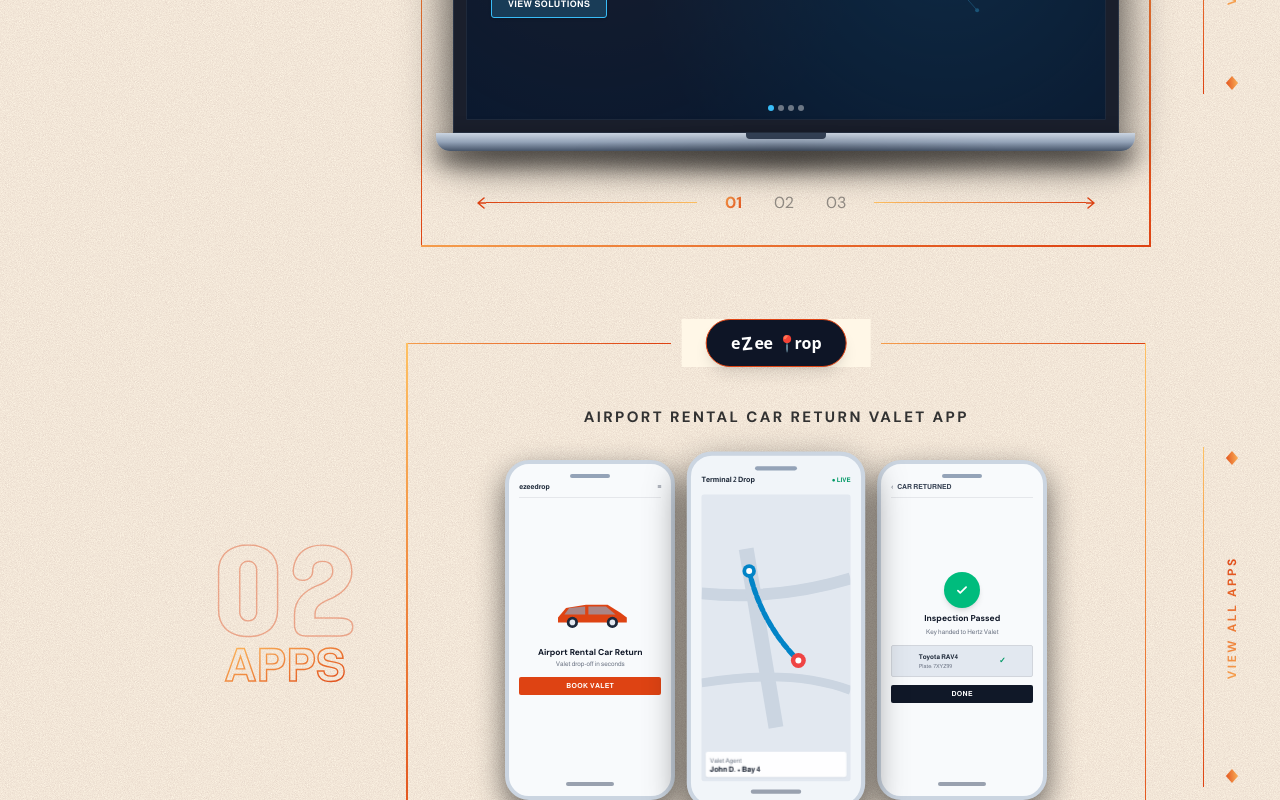
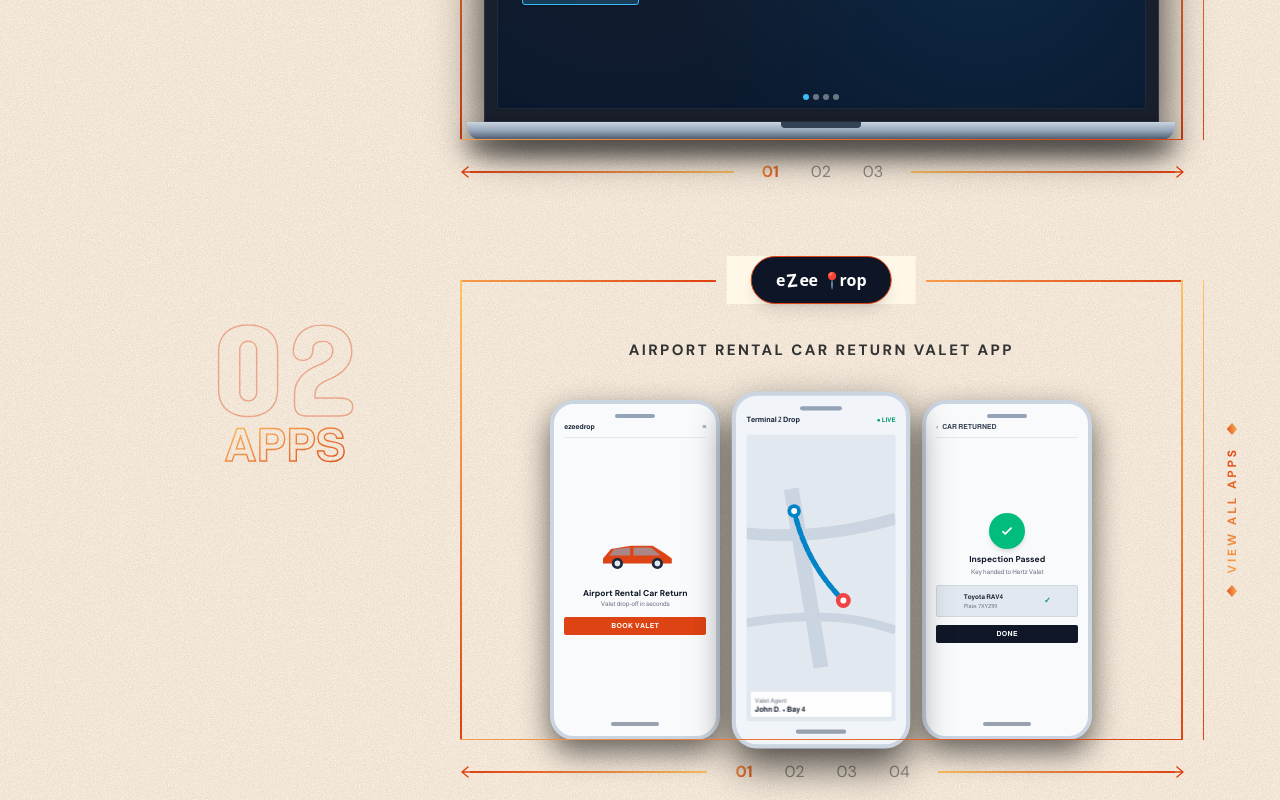
Before and after one commit to shihablabs/project-portfolio, a Next.js app: page /work in a window 1280 px wide. Shown: the part 1200-2000 px from the top of the page. Built offline with nearby package versions, Linux system fonts and the light colour scheme.

Commit message:
feat(work): update category sections with max-w 725px, 20px vertical line, centered view all, outside bottom slider, and flush bottom mockup

```diff
--- a/src/components/sections/WorkCategorySection.tsx
+++ b/src/components/sections/WorkCategorySection.tsx
@@ -54,18 +54,23 @@
 
   return (
     <section id={id} className="w-full scroll-mt-28 select-none">
-      <div className="relative w-full flex flex-col xl:flex-row items-center justify-between gap-6 sm:gap-8">
+      <div className="relative w-full flex flex-col xl:flex-row items-center xl:items-start justify-between gap-8 sm:gap-10">
         {/* ════════════════════════════════════════════════════════════
-            1. LEFT COLUMN: Reusable SectionBadge from Home Page
+            1. LEFT COLUMN: Reusable SectionBadge with fixed consistent width
+               so all 3 sections align identically from left to right
             ════════════════════════════════════════════════════════════ */}
-        <div className="w-full xl:w-auto flex items-center justify-center xl:justify-start flex-shrink-0 select-none">
+        <div className="w-full xl:w-[220px] 2xl:w-[240px] flex items-center justify-center xl:justify-start flex-shrink-0 select-none pt-4 xl:pt-8">
           <SectionBadge num={number} label={title} isFilled={isActive} />
         </div>
 
         {/* ════════════════════════════════════════════════════════════
-            2. CENTER FRAMED CARD (Max-width 740px, Scales down automatically)
+            2. SHOWCASE UNIT (Box + 20px Gap + Vertical Line + View All Button + Outside Bottom Slider)
             ════════════════════════════════════════════════════════════ */}
-        <div className="relative w-full max-w-[740px] bg-transparent min-h-[460px] sm:min-h-[500px] flex flex-col justify-between pt-10 sm:pt-12 pb-6 sm:pb-8 px-4 sm:px-8">
+        <div className="flex-1 w-full max-w-[850px] flex flex-col items-center xl:items-start">
+          {/* ── ROW: Showcase Box (max-w 725px) + 20px Gap + Vertical Line + View All Button ── */}
+          <div className="w-full flex items-stretch justify-center xl:justify-start gap-[20px]">
+            {/* ── MAIN BORDER BOX (Fixed Max-Width 725px, Flush Bottom Mockup) ── */}
+            <div className="relative w-full max-w-[725px] bg-transparent min-h-[400px] sm:min-h-[440px] md:min-h-[460px] flex flex-col justify-between pt-10 sm:pt-12 pb-0 px-4 sm:px-6">
               {/* Top horizontal border line (with center gap for client logo notch) */}
               <div
                 className="absolute top-0 left-0 right-[calc(50%+85px)] sm:right-[calc(50%+105px)] h-[1.5px] pointer-events-none"
@@ -86,7 +91,8 @@
               <div
                 className="absolute top-0 left-0 bottom-0 w-[1.5px] pointer-events-none"
                 style={{
-              background: "linear-gradient(180deg, #FEC163 0%, #DE4313 100%)",
+                  background:
+                    "linear-gradient(180deg, #FEC163 0%, #DE4313 100%)",
                 }}
               />
 
@@ -94,13 +100,14 @@
               <div
                 className="absolute top-0 right-0 bottom-0 w-[1.5px] pointer-events-none"
                 style={{
-              background: "linear-gradient(180deg, #FEC163 0%, #DE4313 100%)",
+                  background:
+                    "linear-gradient(180deg, #FEC163 0%, #DE4313 100%)",
                 }}
               />
 
-          {/* Bottom horizontal border line */}
+              {/* Bottom horizontal border line (Mockup sits directly on this line) */}
               <div
-            className="absolute bottom-0 left-0 right-0 h-[1.5px] pointer-events-none"
+                className="absolute bottom-0 left-0 right-0 h-[1.5px] pointer-events-none z-20"
                 style={{
                   background:
                     "linear-gradient(97.51deg, #FEC163 -37.59%, #DE4313 94.05%)",
@@ -150,14 +157,14 @@
               </div>
 
               {/* ── Project Title inside Top of Card ── */}
-          <div className="w-full text-center pt-2 sm:pt-4 pb-3">
+              <div className="w-full text-center pt-2 sm:pt-3 pb-2 z-10">
                 <h4 className="font-dm font-bold text-xs sm:text-sm lg:text-[15px] tracking-[0.16em] uppercase text-[var(--ink)]">
                   {currentSlide.title}
                 </h4>
               </div>
 
-          {/* ── Center Mockup Display ── */}
-          <div className="relative z-10 w-full flex-1 flex items-center justify-center py-2 my-auto">
+              {/* ── Mockup Display (sitting flush against the bottom border with 0 padding) ── */}
+              <div className="relative z-10 w-full flex-1 flex items-end justify-center pb-0 mb-0 overflow-visible mt-auto">
                 {currentSlide.mockupType === "laptop" ? (
                   <LaptopWebsitePreview
                     clientName={currentSlide.client}
@@ -169,29 +176,79 @@
                 ) : currentSlide.mockupType === "phones-triplet" ? (
                   <EzeedropAppMockup />
                 ) : (
-              <div className="relative w-full max-w-[560px] h-[260px] sm:h-[320px] flex items-center justify-center">
+                  <div className="relative w-full max-w-[560px] h-[260px] sm:h-[320px] flex items-end justify-center pb-0">
                     {currentSlide.coverImage && (
                       <Image
                         src={currentSlide.coverImage}
                         alt={currentSlide.title}
                         fill
-                    className="object-contain drop-shadow-[0_16px_36px_rgba(0,0,0,0.7)] hover:scale-105 transition-transform duration-500"
+                        className="object-contain object-bottom drop-shadow-[0_16px_36px_rgba(0,0,0,0.7)] hover:scale-105 transition-transform duration-500"
                       />
                     )}
                   </div>
                 )}
               </div>
+            </div>
 
-          {/* ── Bottom Slider Navigation: Copied directly from Homepage Contact Section ── */}
-          <div className="w-full flex items-center select-none pt-4 max-w-[620px] mx-auto">
-            {/* Prev arrow and line */}
+            {/* ── RIGHT COLUMN: Vertical Border Line (Matches Box Height) + Centered View All Button ── */}
+            <div className="hidden sm:flex items-center gap-[20px] select-none flex-shrink-0">
+              {/* Vertical line matching box height */}
+              <div
+                className="w-[1.5px] h-full"
+                style={{
+                  background:
+                    "linear-gradient(180deg, #FEC163 0%, #DE4313 100%)",
+                }}
+              />
+
+              {/* Vertical "VIEW ALL ..." Button (Centered Vertically alongside Box) */}
+              <Link
+                href={viewAllHref}
+                className="group flex flex-col items-center justify-center gap-3 py-2 cursor-pointer hover:opacity-85 transition-opacity"
+                title={viewAllLabel}
+              >
+                {/* Top Diamond */}
+                <svg width="12" height="12" viewBox="0 0 16 16" fill="none">
+                  <path
+                    d="M8 0L15 8L8 16L1 8L8 0Z"
+                    fill="url(#workCategoryDiamondGrad)"
+                  />
+                </svg>
+
+                {/* Vertical Rotated Text */}
+                <span
+                  className="text-xs font-dm font-bold tracking-[0.24em] text-transparent bg-clip-text [writing-mode:vertical-rl] whitespace-nowrap rotate-180"
+                  style={{
+                    backgroundImage:
+                      "linear-gradient(129.89deg, #FEC163 -29.32%, #DE4313 100%)",
+                  }}
+                >
+                  {viewAllLabel}
+                </span>
+
+                {/* Bottom Diamond */}
+                <svg width="12" height="12" viewBox="0 0 16 16" fill="none">
+                  <path
+                    d="M8 0L15 8L8 16L1 8L8 0Z"
+                    fill="url(#workCategoryDiamondGrad)"
+                  />
+                </svg>
+              </Link>
+            </div>
+          </div>
+
+          {/* ════════════════════════════════════════════════════════════
+              3. OUTSIDE BOTTOM SLIDER CONTROLS (Below the Box, matching screenshot)
+              ════════════════════════════════════════════════════════════ */}
+          <div className="w-full max-w-[725px] flex items-center select-none pt-4 sm:pt-5">
+            {/* Prev arrow and gradient line */}
             <button
               type="button"
               onClick={handlePrev}
               className="flex-1 flex items-center text-[#DE4313] hover:opacity-80 transition-opacity cursor-pointer group"
               aria-label="Previous project"
             >
-              {/* Seamless arrow tip */}
+              {/* Arrow tip */}
               <svg
                 width="10"
                 height="12"
@@ -217,7 +274,7 @@
               />
             </button>
 
-            {/* Slide number buttons */}
+            {/* Slide number buttons: 01, 02, 03 */}
             <div className="flex items-center gap-6 sm:gap-8 px-5 sm:px-7 flex-shrink-0">
               {slides.map((_, i) => {
                 const isActive = i === currentSlideIndex;
@@ -246,7 +303,7 @@
               })}
             </div>
 
-            {/* Next arrow and line */}
+            {/* Next arrow and gradient line */}
             <button
               type="button"
               onClick={handleNext}
@@ -261,7 +318,7 @@
                 }}
               />
 
-              {/* Seamless arrow tip */}
+              {/* Arrow tip */}
               <svg
                 width="10"
                 height="12"
@@ -280,51 +337,6 @@
             </button>
           </div>
         </div>
-
-        {/* ════════════════════════════════════════════════════════════
-            3. RIGHT COLUMN: Vertical Border Line + Rotated "VIEW ALL ..." Tab
-            (20px gap between square box & vertical border, and 20px gap between border & button)
-            ════════════════════════════════════════════════════════════ */}
-        <div className="hidden xl:flex items-center gap-[20px] ml-[20px] select-none flex-shrink-0">
-          {/* Vertical border line */}
-          <div
-            className="w-[1.5px] h-[340px]"
-            style={{
-              background: "linear-gradient(180deg, #FEC163 0%, #DE4313 100%)",
-            }}
-          />
-
-          {/* Diamonds and rotated text */}
-          <Link
-            href={viewAllHref}
-            className="group flex flex-col items-center justify-between h-[340px] py-1 cursor-pointer hover:opacity-85 transition-opacity"
-            title={viewAllLabel}
-          >
-            <svg width="14" height="14" viewBox="0 0 16 16" fill="none">
-              <path
-                d="M8 0L15 8L8 16L1 8L8 0Z"
-                fill="url(#workCategoryDiamondGrad)"
-              />
-            </svg>
-
-            <span
-              className="text-xs font-dm font-bold tracking-[0.22em] text-transparent bg-clip-text [writing-mode:vertical-rl] whitespace-nowrap rotate-180"
-              style={{
-                backgroundImage:
-                  "linear-gradient(129.89deg, #FEC163 -29.32%, #DE4313 100%)",
-              }}
-            >
-              {viewAllLabel}
-            </span>
-
-            <svg width="14" height="14" viewBox="0 0 16 16" fill="none">
-              <path
-                d="M8 0L15 8L8 16L1 8L8 0Z"
-                fill="url(#workCategoryDiamondGrad)"
-              />
-            </svg>
-          </Link>
-        </div>
       </div>
     </section>
   );
--- a/src/components/ui/EzeedropAppMockup.tsx
+++ b/src/components/ui/EzeedropAppMockup.tsx
@@ -14,7 +14,7 @@
 }) {
   return (
     <div
-      className={`relative w-full max-w-[580px] mx-auto select-none flex items-center justify-center gap-2 sm:gap-4 px-2 py-3 ${className}`}
+      className={`relative w-full max-w-[580px] mx-auto select-none flex items-end justify-center gap-2 sm:gap-4 px-2 pt-2 pb-0 ${className}`}
     >
       {/* ── PHONE 1 (LEFT): Booking & Intro Screen ── */}
       <div className="relative w-1/3 max-w-[170px] aspect-[9/18] bg-[#F8FAFC] rounded-[18px] sm:rounded-[24px] border-[3px] sm:border-[4px] border-[#CBD5E1] shadow-[0_12px_30px_rgba(0,0,0,0.6)] overflow-hidden flex flex-col justify-between p-2 sm:p-2.5">
--- a/src/components/ui/HospitalDashboardMockup.tsx
+++ b/src/components/ui/HospitalDashboardMockup.tsx
@@ -14,13 +14,13 @@
 }) {
   return (
     <div
-      className={`relative w-full max-w-[620px] mx-auto select-none flex flex-col items-center justify-center ${className}`}
+      className={`relative w-full max-w-[620px] mx-auto select-none flex flex-col items-center justify-end ${className}`}
     >
       <svg
-        viewBox="0 0 640 430"
+        viewBox="0 0 640 406"
         fill="none"
         xmlns="http://www.w3.org/2000/svg"
-        className="w-full h-auto drop-shadow-[0_20px_45px_rgba(0,0,0,0.75)]"
+        className="w-full h-auto drop-shadow-[0_20px_45px_rgba(0,0,0,0.75)] block"
       >
         <defs>
           <filter
--- a/src/components/ui/LaptopWebsitePreview.tsx
+++ b/src/components/ui/LaptopWebsitePreview.tsx
@@ -166,14 +166,6 @@
         {/* Thumb Opening Notch */}
         <div className="w-16 sm:w-20 h-1 sm:h-1.5 bg-[#334155] rounded-b-[4px]" />
       </div>
-
-      {/* Bottom Reflection / Ground Glow */}
-      <div
-        className="w-[90%] mx-auto h-4 rounded-full filter blur-md opacity-50"
-        style={{
-          background: "radial-gradient(circle, rgba(0,0,0,0.8) 0%, transparent 70%)",
-        }}
-      />
     </div>
   );
 }
```
Lines whose indentation alone changed are shown as unchanged.
